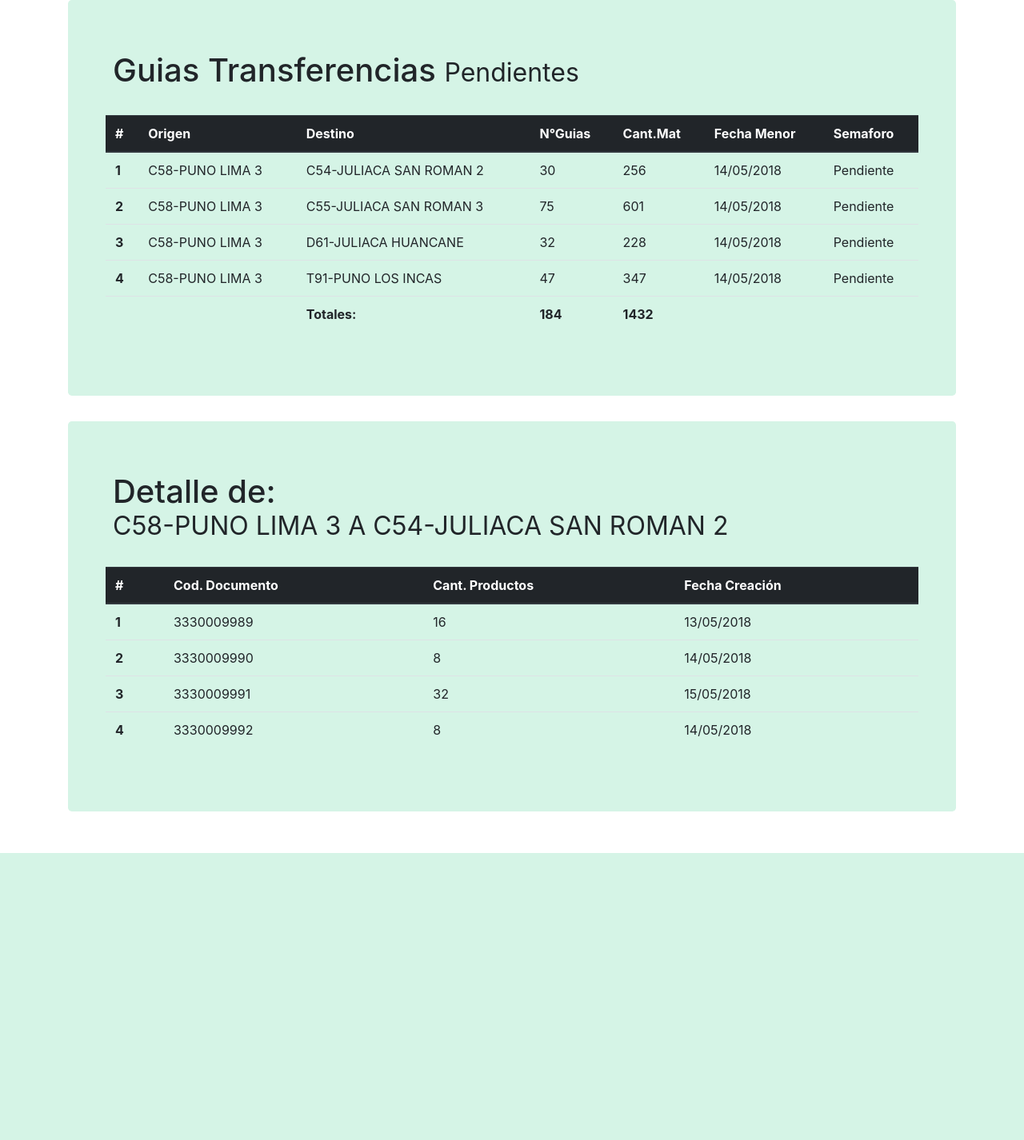
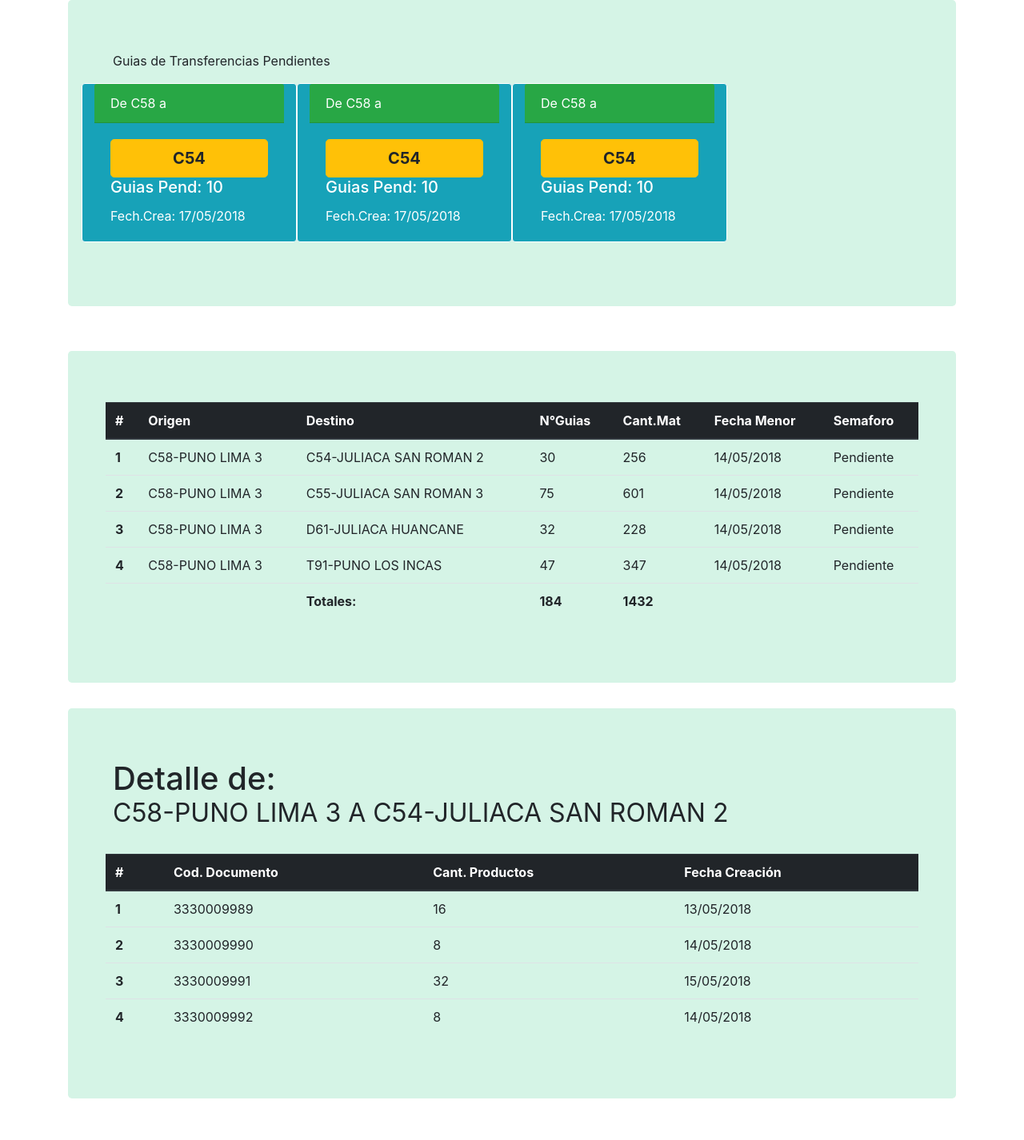
Before and after one commit to slither366/politicas, a PHP site: page /transferencias/transfer_pendientes.php in a window 1280 px wide. Shown: the part 76-1502 px from the top of the page at 80% size. Before the commit the page ends 1143 px from the top, so only its background shows below. Run offline with PHP 8.4, Linux system fonts and the light colour scheme; the visitor is signed in with stand-in values (Sample User, id 1); some libraries are stand-ins or nearby versions.

Commit message:
Se realizaron modificaciones Lunes 04Junio2018

```diff
--- a/funcs/funcs.php
+++ b/funcs/funcs.php
@@ -38,6 +38,24 @@ function minMax($min, $max, $valor){
 	}
 	else
 	{
+		return false;
+	}
+}
+
+function personaExiste($dni)
+{
+	global $mysqli;
+
+	$stmt = $mysqli->prepare("SELECT dni FROM tb_persona WHERE dni = ? LIMIT 1");
+	$stmt->bind_param("s", $dni);
+	$stmt->execute();
+	$stmt->store_result();
+	$num = $stmt->num_rows;
+	$stmt->close();
+
+	if ($num > 0){
+		return true;
+	} else {
 		return false;
 	}
 }
@@ -130,9 +148,15 @@ function registraPersona($dni,$cod_tipo_persona,$nombre,$paterno,$materno){
 	$pat = strtoupper($paterno);
 	$mat = strtoupper($materno);
 
-		//$stmt = $mysqli->prepare("INSERT INTO usuarios (usuario, password, nombre, correo, activacion, token, id_tipo) VALUES(?,?,?,?,?,?,?)");
-	$stmt = $mysqli->prepare("INSERT INTO TB_PERSONA (dni,cod_tipo_persona,nombre,paterno,materno,cod_estado,fecha_reg) VALUES(?,?,?,?,?,1,SYSDATE())");
-	$stmt->bind_param('sisss', $dni,$cod_tipo_persona,$nom,$pat,$mat);
+	if(personaExiste($dni)){
+		$stmt= $mysqli->prepare("UPDATE TB_PERSONA
+			SET cod_tipo_persona=?, nombre=?,paterno=?,materno=?,cod_estado=1,fecha_reg=SYSDATE()
+			WHERE dni = ?");
+		$stmt->bind_param('issss', $cod_tipo_persona,$nom,$pat,$mat,$dni);
+	}else{
+		$stmt = $mysqli->prepare("INSERT INTO TB_PERSONA (dni,cod_tipo_persona,nombre,paterno,materno,cod_estado,fecha_reg) VALUES(?,?,?,?,?,1,SYSDATE())");
+		$stmt->bind_param('sisss', $dni,$cod_tipo_persona,$nom,$pat,$mat);
+	}
 
 	if ($stmt->execute()){
 			return $dni;//$mysqli->insert_id;
@@ -244,7 +268,7 @@ function registraPersona($dni,$cod_tipo_persona,$nombre,$paterno,$materno){
 	{
 		global $mysqli;
 
-		$stmt = $mysqli->prepare("SELECT u.id, t.cod_tipo_persona, u.password FROM usuarios u,tb_persona t WHERE u.dni = t.dni AND usuario = ? || correo = ? LIMIT 1");
+		$stmt = $mysqli->prepare("SELECT u.id, t.cod_tipo_persona, u.password, u.dni, CONCAT(t.nombre,' ',t.paterno) datos FROM usuarios u,tb_persona t WHERE u.dni = t.dni AND usuario = ? || correo = ? LIMIT 1");
 		$stmt->bind_param("ss", $usuario, $usuario);
 		$stmt->execute();
 		$stmt->store_result();
@@ -254,7 +278,7 @@ function registraPersona($dni,$cod_tipo_persona,$nombre,$paterno,$materno){
 
 			if(isActivo($usuario)){
 
-				$stmt->bind_result($id, $id_tipo, $passwd);
+				$stmt->bind_result($id, $id_tipo, $passwd, $dni, $datos);
 				$stmt->fetch();
 
 				$validaPassw = password_verify($password, $passwd);
@@ -264,6 +288,8 @@ function registraPersona($dni,$cod_tipo_persona,$nombre,$paterno,$materno){
 					lastSession($id);
 					$_SESSION['id_usuario'] = $id;
 					$_SESSION['tipo_usuario'] = $id_tipo;
+					$_SESSION['dni'] = $dni;
+					$_SESSION['datos'] = $datos;
 
 					header("location: welcome.php");
 				} else {
@@ -429,3 +455,36 @@ function registraPersona($dni,$cod_tipo_persona,$nombre,$paterno,$materno){
 			return null;
 		}
 	}
+
+	function getGuiasTransPend($codPoli,$jzona)
+	{
+		global $mysqli;
+		//$stmt = $mysqli->prepare("SELECT * FROM $campoFrom WHERE $campoWhere = ? LIMIT 1");
+		$stmt = $mysqli->prepare(
+			"SELECT count(te.cod_estado_doc) CANT_GUIAS
+			FROM tb_estado_documentos te, tb_semaforo ts, tb_estado_semaforo tes,
+			tb_politicas tp,tb_cab_documentos tc
+			WHERE te.cod_semaforo = ts.cod_semaforo
+			AND ts.cod_est_semaforo = tes.cod_est_semaforo
+			AND tp.cod_politicas = te.cod_politicas
+			AND te.cod_doc = tc.cod_doc
+			AND tp.cod_politicas = ?
+			AND tc.jzona_dest = ?
+			AND tes.descripcion = 'PENDIENTE'");
+
+		$stmt->bind_param('is', $codPoli, $jzona);
+		$stmt->execute();
+		$stmt->store_result();
+		$num = $stmt->num_rows;
+
+		if ($num > 0)
+		{
+			$stmt->bind_result($_campo);
+			$stmt->fetch();
+			return $_campo;
+		}
+		else
+		{
+			return null;
+		}
+	}
--- a/transferencias/transfer_pendientes.php
+++ b/transferencias/transfer_pendientes.php
@@ -60,9 +60,41 @@ include '../funcs/funcs.php';
 
 			<div class="jumbotron" style="background-color:#d5f4e6;">
 				<div class="pl-4">
-				<h1>Guias Transferencias <small>Pendientes</small></h1>
+					<p>Guias de Transferencias Pendientes</p>
+				</div>
+
+				<div class="row">
+					<div class="card text-white bg-info mb-3 border-white col-sm-6 col-md-4 col-lg-4 col-xl-3">
+						<div class="card-header bg-success">De C58 a </div>
+						<div class="card-body">
+							<a href="transferencias/transfer_pendientes.php" class="btn btn-warning btn-lg btn-block"><b>C54</b></a>
+							<h5 class="card-title">Guias Pend: 10</h5>
+							<p class="card-text">Fech.Crea: 17/05/2018</p>
+						</div>
+					</div>
+
+					<div class="card text-white bg-info mb-3 border-white col-sm-6 col-md-4 col-lg-4 col-xl-3" >
+						<div class="card-header bg-success">De C58 a </div>
+						<div class="card-body">
+							<a href="transferencias/transfer_pendientes.php" class="btn btn-warning btn-lg btn-block"><b>C54</b></a>
+							<h5 class="card-title">Guias Pend: 10</h5>
+							<p class="card-text">Fech.Crea: 17/05/2018</p>
+						</div>
+					</div>
+
+					<div class="card text-white bg-info mb-3 border-white col-sm-6 col-md-4 col-lg-4 col-xl-3" >
+						<div class="card-header bg-success">De C58 a </div>
+						<div class="card-body">
+							<a href="transferencias/transfer_pendientes.php" class="btn btn-warning btn-lg btn-block"><b>C54</b></a>
+							<h5 class="card-title">Guias Pend: 10</h5>
+							<p class="card-text">Fech.Crea: 17/05/2018</p>
+						</div>
+					</div>
+				</div>
 			</div>
 			<br />
+
+			<div class="jumbotron" style="background-color:#d5f4e6;">
 				<div class="container">
 					<div class="table-responsive">
 						<table class="table table-hover" >
```
Also changed, not shown: prueba.php (added, +21 -0 lines), registro.php (+11 -14 lines), welcome.php (+6 -7 lines), BD_CARGA.txt (added), images/imgPrueba.jpg (added). Lines whose indentation alone changed are shown as unchanged.
